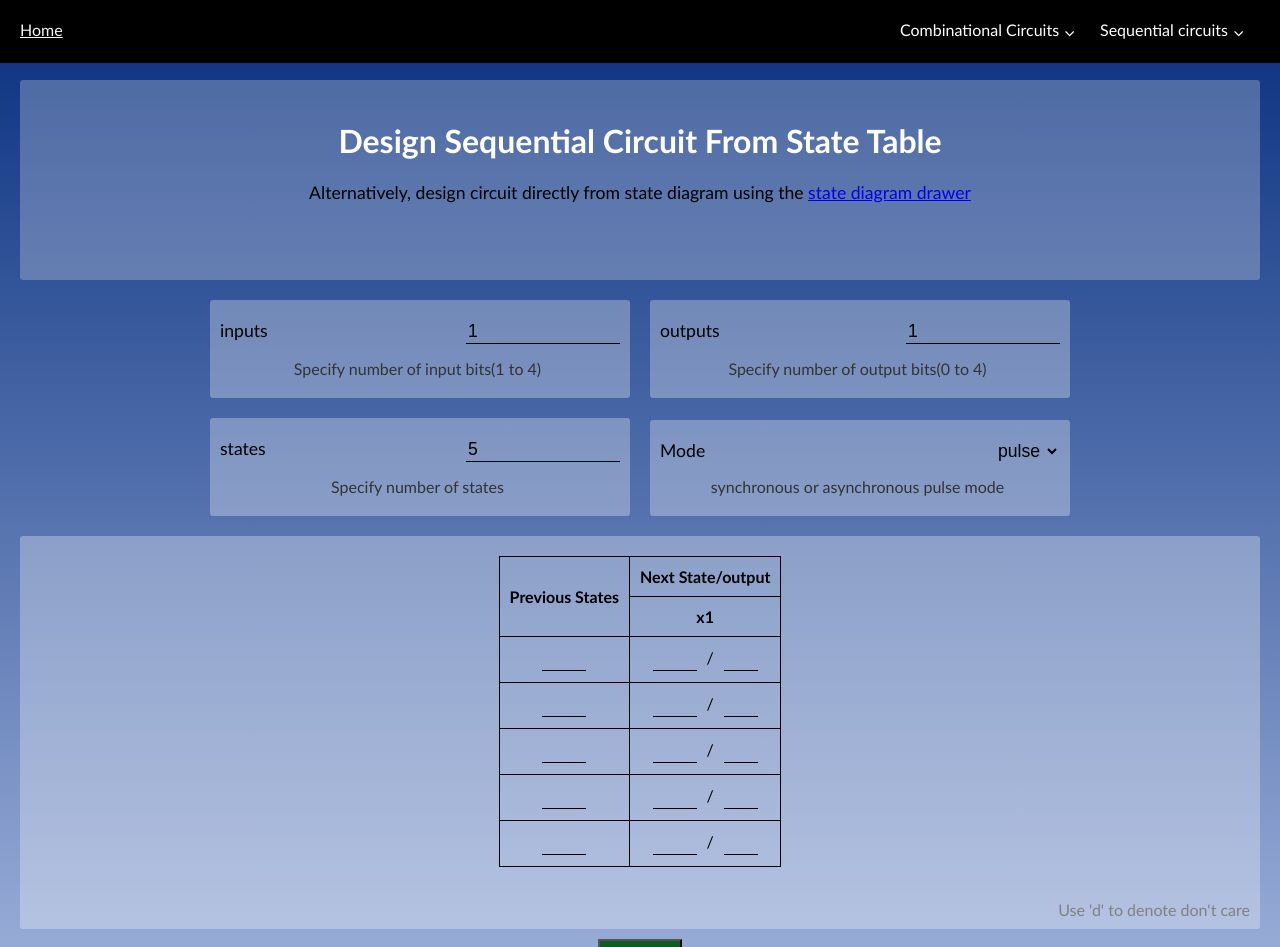
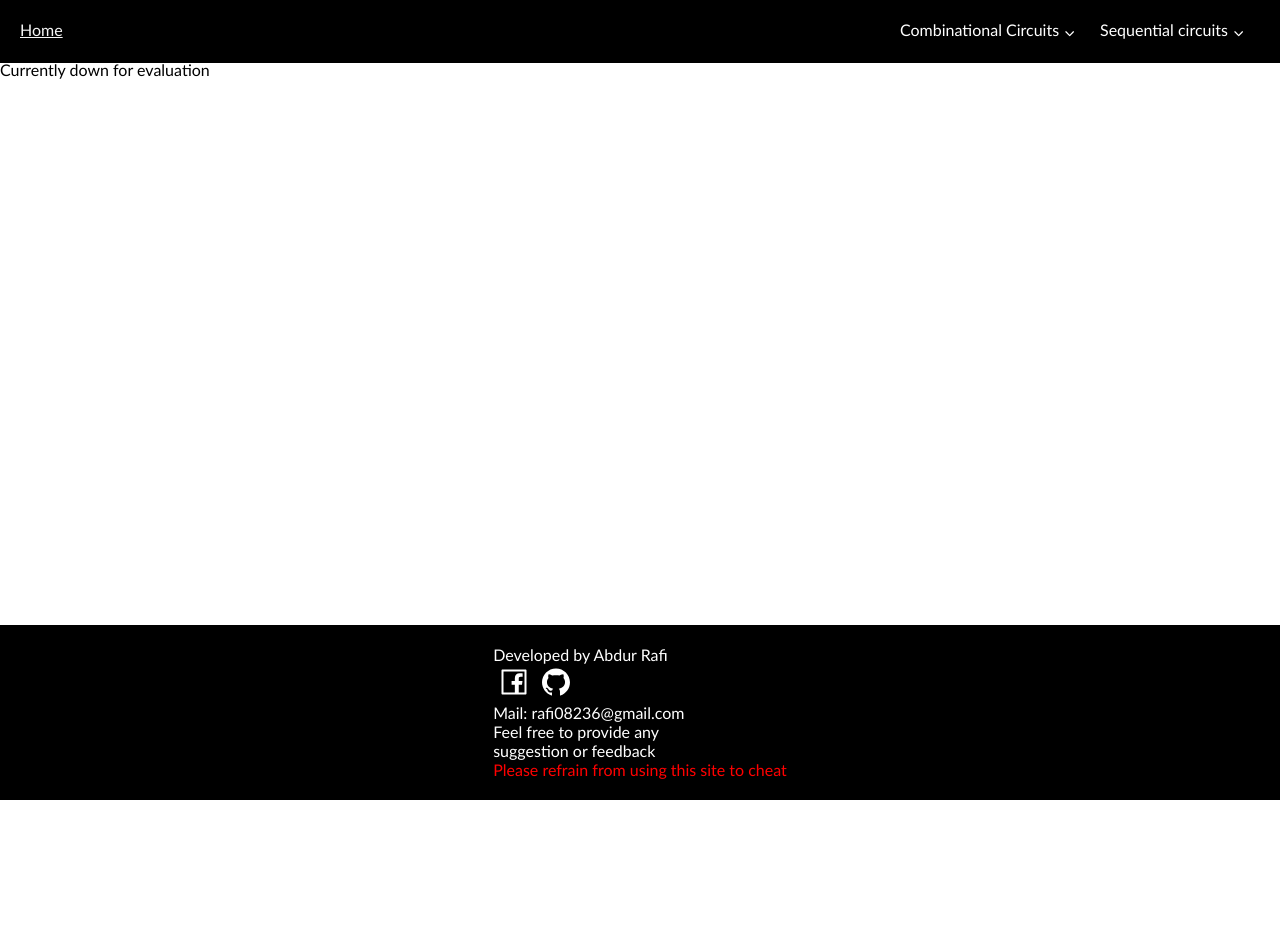
Before and after one commit to abdur-rafi/sequential-circuit-designer, a Next.js app: page /statetable in a window 1280 px wide. Shown: the top 947 px of the page. After the commit the page ends 800 px from the top, so only its background shows below. Built offline with nearby package versions, Linux system fonts and the light colour scheme.

Commit message:
disabled sequential part

```diff
--- a/Components/Footer.tsx
+++ b/Components/Footer.tsx
@@ -23,6 +23,10 @@ const Footer : React.FC<{
                     Feel free to provide any
                     <br/>
                     suggestion or feedback
+                    <br/>
+                    <span style={{
+                        "color" : "red"
+                    }}>Please refrain from using this site to cheat </span>
                 </div>
             </div>
 
--- a/Components/state-table/StateTableInput.tsx
+++ b/Components/state-table/StateTableInput.tsx
@@ -458,126 +458,129 @@ class StateTableInput extends React.Component<Props, {
 
     render(){
         return(
-            <div className = {styles.root}>
-                {
-                    !this.state.showResults &&
-                    <div>
+            // <div className = {styles.root}>
+            //     {
+            //         !this.state.showResults &&
+            //         <div>
 
-                        <div className = {minimizeFunctionStyles.introContainer} >
-                            <h1>
-                                Design Sequential Circuit From State Table
-                            </h1>
-                            <div>
-                                Alternatively, design circuit directly from state diagram using the {' '}
-                                <Link  href = '/statediagram'>
-                                    <a>
-                                        state diagram drawer
-                                    </a>
-                                </Link>
-                            </div>
-                        </div>
+            //             <div className = {minimizeFunctionStyles.introContainer} >
+            //                 <h1>
+            //                     Design Sequential Circuit From State Table
+            //                 </h1>
+            //                 <div>
+            //                     Alternatively, design circuit directly from state diagram using the {' '}
+            //                     <Link  href = '/statediagram'>
+            //                         <a>
+            //                             state diagram drawer
+            //                         </a>
+            //                     </Link>
+            //                 </div>
+            //             </div>
 
-                        <div className = {minimizeFunctionStyles.inputsContainer} >
-                            <div className = {minimizeFunctionStyles.inputContainer}>
-                                <div>
-                                    <label> inputs </label>
-                                    <input type = 'number' onChange = {e => {
-                                        let n = parseInt(e.target.value);
-                                        if(this.state.circuiMode === 'pulse' && n <= 0) return;
-                                        if(n >= 0 && n < 5){
-                                            this.onInputVarChange(n);
-                                        }
-                                    }} value = {this.state.numberOfInputVars}></input>
-                                </div>
-                                <div>
-                                    Specify number of input bits({this.state.circuiMode === 'synch'? '0' : '1'} to 4)
-                                </div>
+            //             <div className = {minimizeFunctionStyles.inputsContainer} >
+            //                 <div className = {minimizeFunctionStyles.inputContainer}>
+            //                     <div>
+            //                         <label> inputs </label>
+            //                         <input type = 'number' onChange = {e => {
+            //                             let n = parseInt(e.target.value);
+            //                             if(this.state.circuiMode === 'pulse' && n <= 0) return;
+            //                             if(n >= 0 && n < 5){
+            //                                 this.onInputVarChange(n);
+            //                             }
+            //                         }} value = {this.state.numberOfInputVars}></input>
+            //                     </div>
+            //                     <div>
+            //                         Specify number of input bits({this.state.circuiMode === 'synch'? '0' : '1'} to 4)
+            //                     </div>
 
-                            </div>
-                            <div className = {minimizeFunctionStyles.outputsContainer}>
-                                <div>
-                                    <label> outputs </label>
-                                    <input type = 'number' onChange = {e => {
-                                        let n = parseInt(e.target.value);
-                                        if(n >= 0){
-                                            this.onOutputChange(n);
-                                        }
-                                    }}
-                                    value = {this.state.numberOfOutputVars}
-                                    ></input>
-                                </div>
-                                <div>
-                                    Specify number of output bits(0 to 4)
-                                </div>
+            //                 </div>
+            //                 <div className = {minimizeFunctionStyles.outputsContainer}>
+            //                     <div>
+            //                         <label> outputs </label>
+            //                         <input type = 'number' onChange = {e => {
+            //                             let n = parseInt(e.target.value);
+            //                             if(n >= 0){
+            //                                 this.onOutputChange(n);
+            //                             }
+            //                         }}
+            //                         value = {this.state.numberOfOutputVars}
+            //                         ></input>
+            //                     </div>
+            //                     <div>
+            //                         Specify number of output bits(0 to 4)
+            //                     </div>
 
-                            </div>
-                            <div className = {minimizeFunctionStyles.statesContainer}>
-                                <div>
-                                    <label> states </label>
-                                    <input type = 'number' onChange = {e => {
-                                        let n = parseInt(e.target.value);
-                                        if(n >= 0){
-                                            this.onStateChange(n);
-                                        }
-                                    }} value = {this.state.numberOfStates} ></input>
-                                </div>
-                                <div>
-                                    Specify number of states
-                                </div>
+            //                 </div>
+            //                 <div className = {minimizeFunctionStyles.statesContainer}>
+            //                     <div>
+            //                         <label> states </label>
+            //                         <input type = 'number' onChange = {e => {
+            //                             let n = parseInt(e.target.value);
+            //                             if(n >= 0){
+            //                                 this.onStateChange(n);
+            //                             }
+            //                         }} value = {this.state.numberOfStates} ></input>
+            //                     </div>
+            //                     <div>
+            //                         Specify number of states
+            //                     </div>
 
-                            </div>
-                            <div className = {minimizeFunctionStyles.modeContainer}>
-                                <div>
-                                    <label>Mode</label>
-                                    <select onChange = {(e)=>{
-                                        if(e.target.value === 'synch' || e.target.value === 'pulse'){
-                                            this.onModeChange(e.target.value);
-                                        }
-                                    }} value = {this.state.circuiMode}>
-                                        <option>synch</option>
-                                        <option>pulse</option>
-                                    </select>
-                                </div>
-                                <div>
-                                    synchronous or asynchronous pulse mode
-                                </div>
+            //                 </div>
+            //                 <div className = {minimizeFunctionStyles.modeContainer}>
+            //                     <div>
+            //                         <label>Mode</label>
+            //                         <select onChange = {(e)=>{
+            //                             if(e.target.value === 'synch' || e.target.value === 'pulse'){
+            //                                 this.onModeChange(e.target.value);
+            //                             }
+            //                         }} value = {this.state.circuiMode}>
+            //                             <option>synch</option>
+            //                             <option>pulse</option>
+            //                         </select>
+            //                     </div>
+            //                     <div>
+            //                         synchronous or asynchronous pulse mode
+            //                     </div>
 
 
-                            </div>
-                        </div>
-                        <div className = {styles.stateTableInputContainer}>
-                            <table>
-                                <TableHeader numberOfOutputVars = {this.state.numberOfOutputVars} circuitMode = {this.state.circuiMode} numberOfInputVars = {this.state.numberOfInputVars} />
-                                <TableBody circuitMode = {this.state.circuiMode} changeEntry = {this.changeEntry} changeOutput = {this.changeOutput} states = {this.state.states} outputs = {this.state.outputs}
-                                numberOfStates = {this.state.numberOfStates} numberOfOutputVars = {this.state.numberOfOutputVars} numberOfInputVars = {this.state.numberOfInputVars}
-                                lastSelected = {this.state.lastSelected} error = {this.state.error} entries = {this.state.entries} changeStates = {this.chnageStates} />
-                            </table>
-                            <div style = {{
-                                padding : '10px',
-                                color : 'gray',
-                                textAlign : 'end'
-                            }}>
-                               Use 'd' to denote don't care
-                            </div>
-                        </div>
-                        <div className = {styles.buttonContainer}>
-                            <button onClick = {async ()=>{
-                                if(this.state.states.length === 0) return;
-                                if(this.chekcValidity()){
-                                    let r = await nextStateMapFromStateTalbeInput(this.state.states,this.state.entries,this.state.outputs, this.state.circuiMode, this.state.numberOfInputVars, this.state.numberOfOutputVars);
-                                    // console.log(r);
-                                    this.setState({
-                                        nextStateMap : r.nextStateMap,
-                                        internalToOriginalMap : r.internalToOriginalMap,
-                                        internalLabels : r.internalLabels,
-                                        showResults : true
-                                    })
-                                }
-                            }}> Proceed</button>
-                        </div>
-                    </div>
-                }
-                { this.state.showResults && <FromNextStateMap fromTable = {true} circuitMode = {this.state.circuiMode} labelMap = {this.state.internalToOriginalMap} nextStateMap = {this.state.nextStateMap} labels = {this.state.internalLabels} changeSynthesis = {this.changeShowResult} />}
+            //                 </div>
+            //             </div>
+            //             <div className = {styles.stateTableInputContainer}>
+            //                 <table>
+            //                     <TableHeader numberOfOutputVars = {this.state.numberOfOutputVars} circuitMode = {this.state.circuiMode} numberOfInputVars = {this.state.numberOfInputVars} />
+            //                     <TableBody circuitMode = {this.state.circuiMode} changeEntry = {this.changeEntry} changeOutput = {this.changeOutput} states = {this.state.states} outputs = {this.state.outputs}
+            //                     numberOfStates = {this.state.numberOfStates} numberOfOutputVars = {this.state.numberOfOutputVars} numberOfInputVars = {this.state.numberOfInputVars}
+            //                     lastSelected = {this.state.lastSelected} error = {this.state.error} entries = {this.state.entries} changeStates = {this.chnageStates} />
+            //                 </table>
+            //                 <div style = {{
+            //                     padding : '10px',
+            //                     color : 'gray',
+            //                     textAlign : 'end'
+            //                 }}>
+            //                    Use 'd' to denote don't care
+            //                 </div>
+            //             </div>
+            //             <div className = {styles.buttonContainer}>
+            //                 <button onClick = {async ()=>{
+            //                     if(this.state.states.length === 0) return;
+            //                     if(this.chekcValidity()){
+            //                         let r = await nextStateMapFromStateTalbeInput(this.state.states,this.state.entries,this.state.outputs, this.state.circuiMode, this.state.numberOfInputVars, this.state.numberOfOutputVars);
+            //                         // console.log(r);
+            //                         this.setState({
+            //                             nextStateMap : r.nextStateMap,
+            //                             internalToOriginalMap : r.internalToOriginalMap,
+            //                             internalLabels : r.internalLabels,
+            //                             showResults : true
+            //                         })
+            //                     }
+            //                 }}> Proceed</button>
+            //             </div>
+            //         </div>
+            //     }
+            //     { this.state.showResults && <FromNextStateMap fromTable = {true} circuitMode = {this.state.circuiMode} labelMap = {this.state.internalToOriginalMap} nextStateMap = {this.state.nextStateMap} labels = {this.state.internalLabels} changeSynthesis = {this.changeShowResult} />}
+            // </div>
+            <div>
+                Currently down for evaluation
             </div>
         )
     }
--- a/styles/footerheadercontainer.module.scss
+++ b/styles/footerheadercontainer.module.scss
@@ -1,7 +1,7 @@
 
 $contentPaddingTop : 60px;
 $breakpoint : 600px;
-$footerHeight : 100px;
+$footerHeight : 135px;
 
 .root{
 
```
Also changed, not shown: Components/state-diagram/Canvas.tsx (+49 -47 lines).
